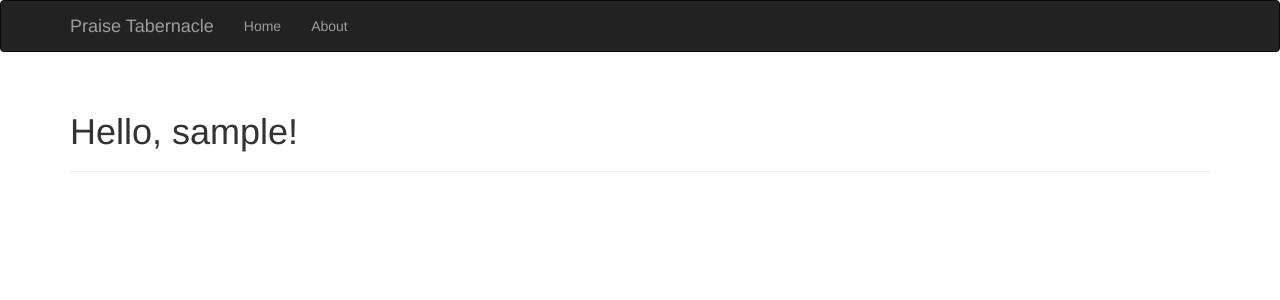
After one commit to mrSmithG/webApp3, a Flask app: a page that uses app/templates/user.html in a window 1280 px wide. The commit adds this page. Shown: the top 300 px of the page. Run offline with Flask 2, Linux system fonts and the light colour scheme; some libraries are stand-ins or nearby versions.

Commit message:
Trying to fix the commit issue

```diff
--- a/app/PTbncl.py
+++ b/app/PTbncl.py
@@ -1,8 +1,19 @@
-import flask
+from flask import Flask, render_template
+from flask_bootstrap import Bootstrap
 
-app = flask.Flask(__name__)
+app = Flask(__name__)
+bootstrap = Bootstrap(app)
+
 
 @app.route('/')
-@app.route('/home')
+@app.route('/Home')
 def index():
-    return '<h1>Welcome home</h1>'
+    return render_template('index.html')
+
+@app.route('/user<name>')
+def user(name):
+    return render_template('user.html', name=name)
+
+@app.route('/About'.lower())
+def aboutPage():
+    return render_template('about.html')
--- /dev/null
+++ b/app/templates/user.html
@@ -0,0 +1,33 @@
+{% extends "bootstrap/base.html" %}
+{% block title %}PTbncl{% endblock %}
+{% block navbar %}
+<div class="navbar navbar-inverse" role="navigation">
+<div class="container">
+<div class="navbar-header">
+<button type="button" class="navbar-toggle"
+data-toggle="collapse" data-target=".navbar-collapse">
+<span class="sr-only">Toggle navigation</span>
+<span class="icon-bar"></span>
+<span class="icon-bar"></span>
+<span class="icon-bar"></span>
+</button>
+<a class="navbar-brand" href="/">Praise Tabernacle</a>
+</div>
+<div class="navbar-collapse collapse">
+<ul class="nav navbar-nav">
+<li><a href="/">Home</a></li>
+</ul>
+<ul class="nav navbar-nav">
+<li><a href="/about">About</a></li>
+</ul>
+</div>
+</div>
+</div>
+{% endblock %}
+{% block content %}
+<div class="container">
+<div class="page-header">
+<h1>Hello, {{ name }}!</h1>
+</div>
+</div>
+{% endblock %}
```
Also changed, not shown: app/static/css/style.css (added, +10 -0 lines), app/templates/about.html (added, +9 -0 lines), app/templates/index.html (+1 -7 lines), requirements.txt (added, +9 -0 lines).
